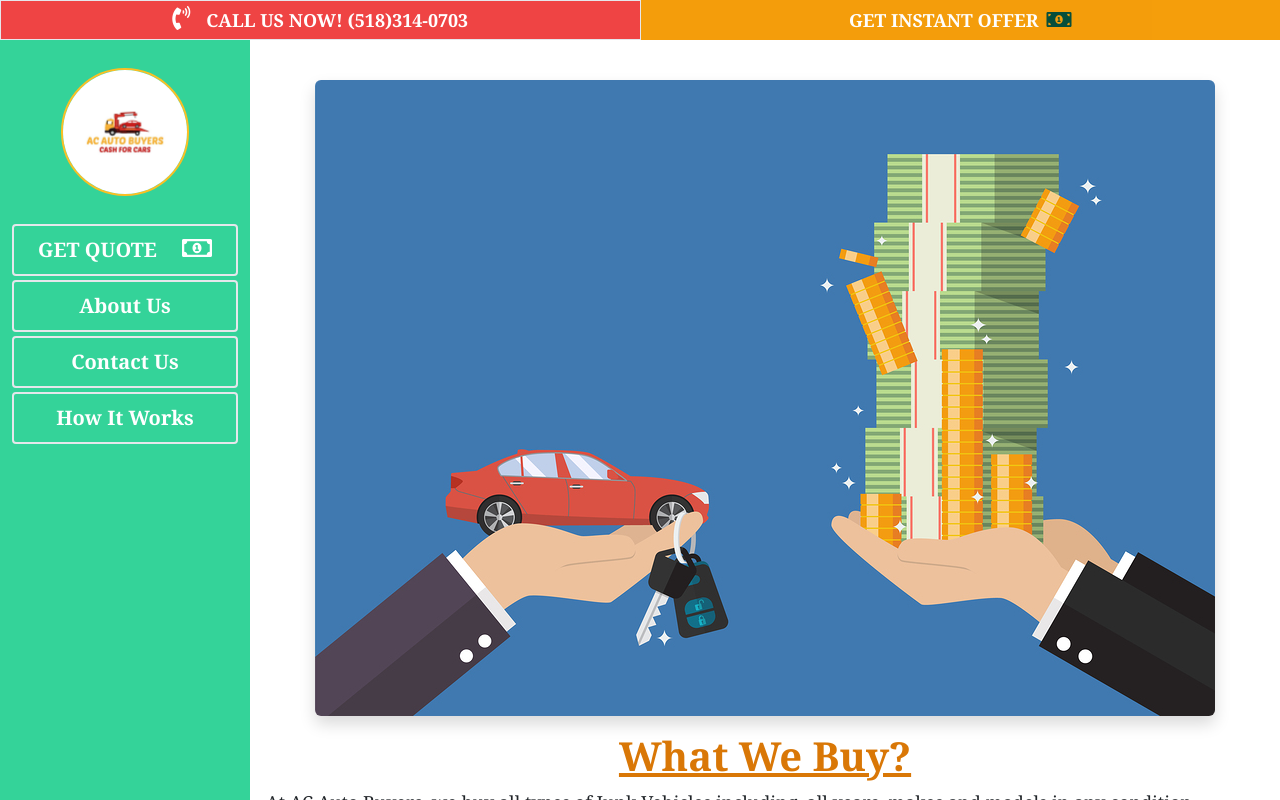
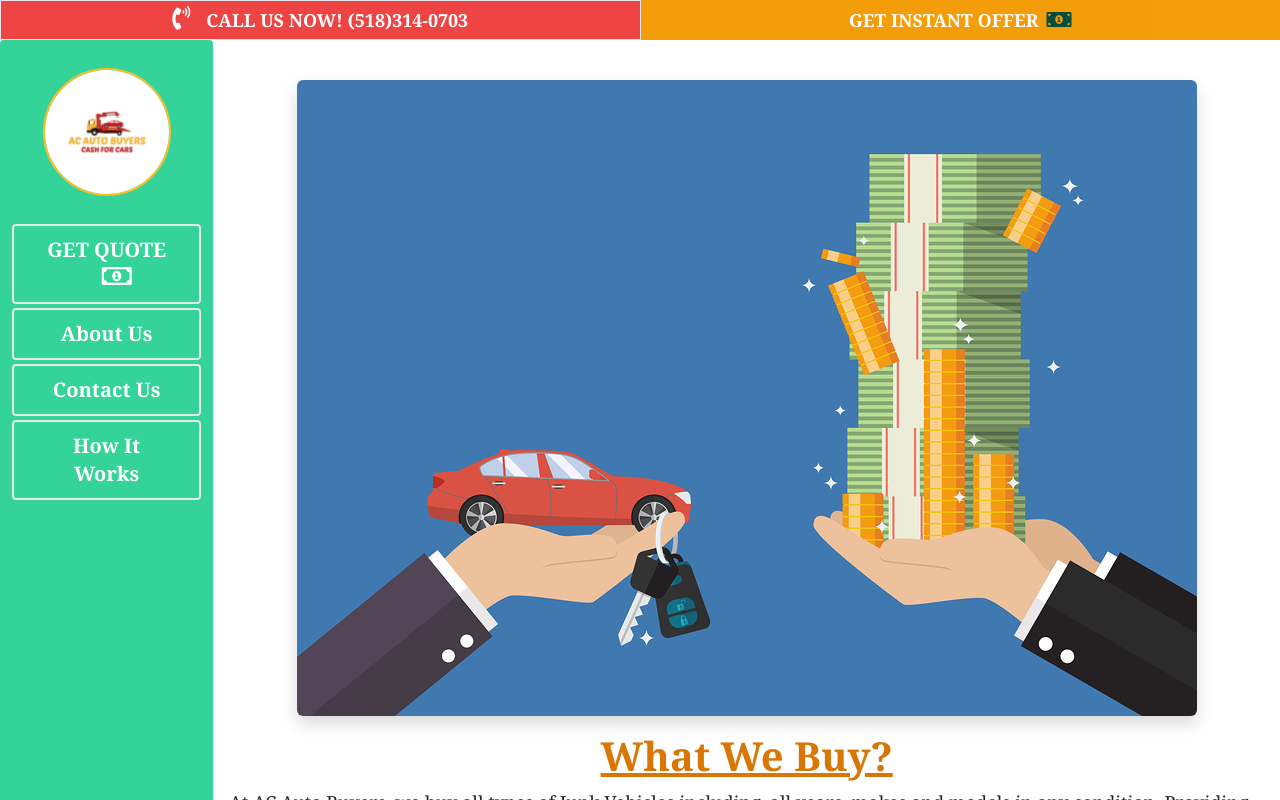
Before and after one commit to javantie/ac-auto-group, a React (Create React App) app: page /about-us in a window 1280 px wide. Shown: the top 800 px of the page. Built offline with nearby package versions, Linux system fonts and the light colour scheme.

Commit message:
updated banner

```diff
--- a/src/App.js
+++ b/src/App.js
@@ -45,7 +45,7 @@ function App() {
             </div>
 
             {/* <!-- sidebar --> */}
-            <aside className="sidebar min-h-screen sm:rounded-none rounded-br-lg bg-green-400  space-y-6 py-7 px-2 absolute inset-y-0 left-0 transform -translate-x-full md:relative md:translate-x-0 transition duration-200 ease-in-out">
+            <aside className="sidebar min-h-screen sm:rounded md:w-1/6 rounded-br-lg bg-green-400  space-y-6 py-7 px-2 absolute inset-y-0 left-0 transform -translate-x-full md:relative md:translate-x-0 transition duration-200 ease-in-out">
               {/* <!-- logo --> */}
               <div className="flex justify-center">
                 <img
```
